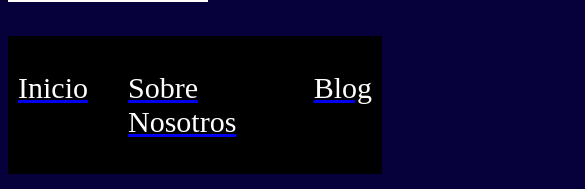
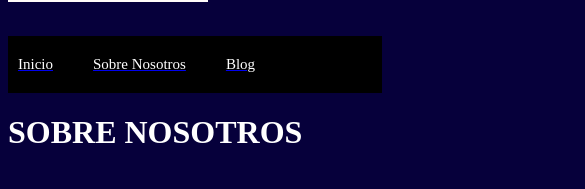
Before and after one commit to mauricioestradadlg/geekCode, a Next.js app: page /sobrenosotros in a window 390 px wide. Shown: the part 206-395 px from the top of the page, 585 px wide, since content can reach past the window. Built offline with nearby package versions, Linux system fonts and the light colour scheme; grey boxes are pictures that could not be loaded.

Commit message:
responsive design

```diff
--- a/src/app/componentes/Header.js
+++ b/src/app/componentes/Header.js
@@ -14,9 +14,9 @@ function Header(){
             <div id ="nav">
                 <nav>
                     <ul>
-                        <li><Link href ='/'><p>Inicio</p></Link></li>
-                        <li><Link href ='/sobrenosotros'><p>Sobre Nosotros</p></Link></li>
-                        <li><Link href ='/blog'><p>Blog</p></Link></li>
+                        <li><Link href ='/'><p id='pLI'>Inicio</p></Link></li>
+                        <li><Link href ='/sobrenosotros'><p id='pLI'>Sobre Nosotros</p></Link></li>
+                        <li><Link href ='/blog'><p id='pLI'>Blog</p ></Link></li>
                     </ul>
                 </nav>
             </div>
--- a/src/app/globals.css
+++ b/src/app/globals.css
@@ -47,6 +47,16 @@ nav{
 }
 
 
+/*Smartphones */
+@media (max-width: 767px){
+
+
+    #pLI{
+        font-size: 15px;
+    }
+  }
+
+
 
 
 
--- a/src/app/page.js
+++ b/src/app/page.js
@@ -9,15 +9,15 @@ export default function Home() {
     <>
       <h1>INICIO</h1><br/>
       <h2>BIENVENIDO A NUESTRA PAGINA WEB</h2><br/>
-      <Image src={img} alt ="logo" width ={900} height ={500}/><br/><br/>
+      <Image src={img} className ={styles.imgInicio} alt ="logo"  width={900} height={500}/><br/><br/>
 
 
       <h2>APRENDE DE PROGRAMACION CON NUESTROS BLOGS!!</h2><br/>
-      <Image src={img2} alt ="logo" width ={900} height ={500}/><br/><br/>
+      <Image src={img2} className ={styles.imgInicio} alt ="logo"  width={900} height={500}/><br/><br/>
 
 
       <h2>PYTHON, C#, JAVA, JAVASCRIPT Y MAS...</h2><br/>
-      <Image src={img3} alt ="logo" width ={900} height ={500}/><br/><br/>
+      <Image src={img3} className ={styles.imgInicio} alt ="logo"  width={900} height={500}/><br/><br/>
 
     </>
   );
--- a/src/app/page.module.css
+++ b/src/app/page.module.css
@@ -1,3 +1,31 @@
+/* INICIO*/
+
 #h1Inicio{
     font-size: 70px;
 }
+
+
+
+/*Smartphones */
+@media (max-width: 767px){
+
+
+    .imgInicio{
+
+        height: 125px;
+        width: 225px;
+    }
+
+  }
+
+  /*Tabletas pequeñas */
+  @media (min-width: 768px) and (max-width: 1023px){
+
+    .imgInicio{
+
+        height: 250px;
+        width: 450px;
+    }
+
+
+  }
--- a/src/app/sobrenosotros/page.js
+++ b/src/app/sobrenosotros/page.js
@@ -1,4 +1,4 @@
-
+import styles from "../page.module.css";
 import Image from 'next/image';
 import img from '../imagenes/AU.jpg';
 
@@ -7,7 +7,7 @@ function AboutUs(){
     return(
     <>
     <h1>SOBRE NOSOTROS</h1><br/>
-    <Image src={img} alt ="logo" width ={900} height ={500}/><br/><br/>
+    <Image src={img} className ={styles.imgInicio} alt ="logo"  width={900} height={500}/><br/><br/>
     <p>Somos un sitio web dedicado a crear blogs sobre programacion
       en diferentes lenguajes (Java, C#, Python, JavaScript, etc.) para
       aquellas personas que estan comenzando en el camino de covertirse
```
